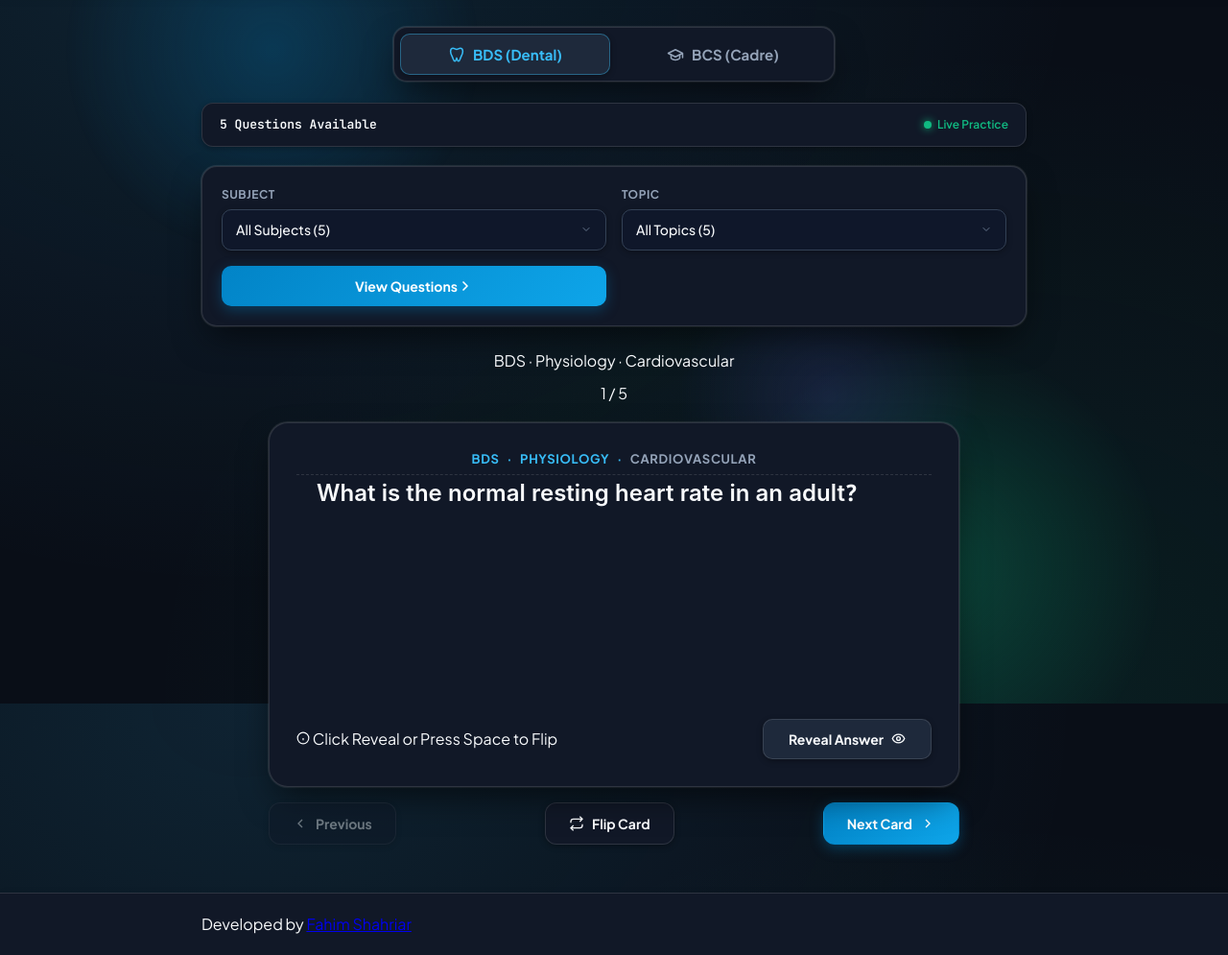
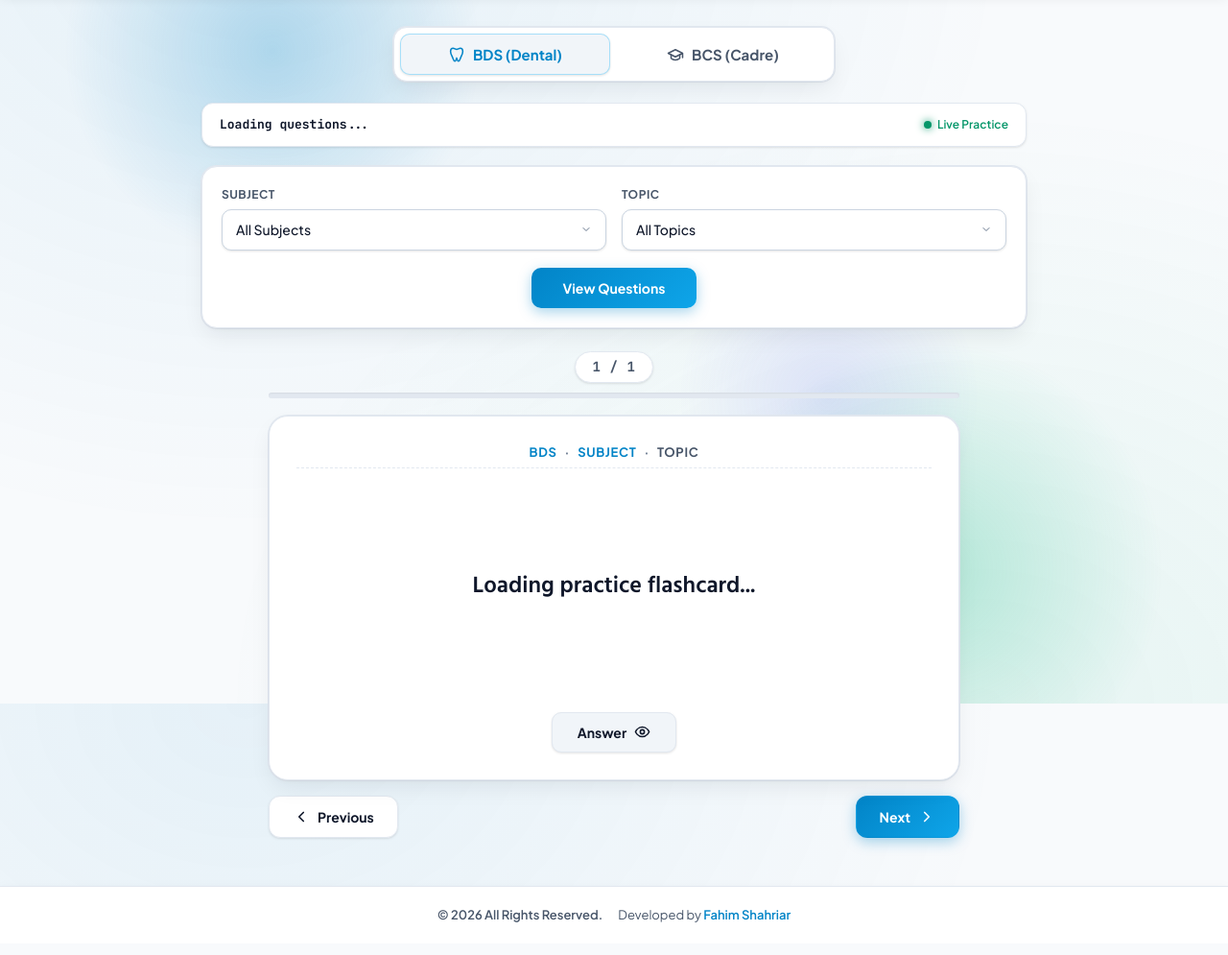
Before and after one commit to fahimshahriarbd/dental-to-bcs, a website: page public/index.html in a window 1280 px wide. Shown: the part 67-1062 px from the top of the page at 96% size. Drawn offline with Linux system fonts and the light colour scheme; no server answers.

Commit message:
Update index.html

```diff
--- a/public/index.html
+++ b/public/index.html
@@ -1,5 +1,5 @@
 <!DOCTYPE html>
-<html lang="en" data-theme="dark">
+<html lang="en" data-theme="light">
 <head>
   <meta charset="UTF-8">
   <meta name="viewport" content="width=device-width, initial-scale=1.0">
@@ -8,10 +8,10 @@
   <meta property="og:title" content="BDS to BCS">
   <meta property="og:description" content="Practice questions for BDS students and BCS candidates.">
 
-  <!-- Google Fonts: Plus Jakarta Sans for clean typography -->
+  <!-- Google Fonts: Hind Siliguri for Bengali typography, Plus Jakarta Sans, JetBrains Mono -->
   <link rel="preconnect" href="https://fonts.googleapis.com">
   <link rel="preconnect" href="https://fonts.gstatic.com" crossorigin>
-  <link href="https://fonts.googleapis.com/css2?family=Plus+Jakarta+Sans:wght@400;500;600;700;800&family=JetBrains+Mono:wght@500;600&display=swap" rel="stylesheet">
+  <link href="https://fonts.googleapis.com/css2?family=Hind+Siliguri:wght@400;500;600;700&family=Plus+Jakarta+Sans:wght@400;500;600;700;800&family=JetBrains+Mono:wght@500;600;700&display=swap" rel="stylesheet">
   <link rel="stylesheet" href="/css/style.css">
 </head>
 
@@ -42,6 +42,13 @@
       </a>
 
       <div class="nav-actions">
+        <!-- Full Screen Toggle -->
+        <button type="button" class="nav-btn" id="btnToggleFullscreen" title="Toggle Full Screen">
+          <svg id="fullscreenSvg" viewBox="0 0 24 24" fill="none" stroke="currentColor" stroke-width="2" stroke-linecap="round" stroke-linejoin="round">
+            <path d="M8 3H5a2 2 0 0 0-2 2v3m18 0V5a2 2 0 0 0-2-2h-3m0 18h3a2 2 0 0 0 2-2v-3M3 16v3a2 2 0 0 0 2 2h3"/>
+          </svg>
+        </button>
+
         <!-- Sound Toggle -->
         <button type="button" class="nav-btn" id="btnToggleSound" title="Sound On / Off">
           <svg id="soundSvg" viewBox="0 0 24 24" fill="none" stroke="currentColor" stroke-width="2" stroke-linecap="round" stroke-linejoin="round">
@@ -94,7 +101,7 @@
       </div>
     </div>
 
-    <!-- Frosted Glass Filter Deck: Subject (count) + Topic (count) + View Questions button -->
+    <!-- Filter Deck: Subject + Topic + Centered View Questions button (no arrow icon) -->
     <div class="filter-panel">
       <div class="filter-grid">
         <div class="form-group">
@@ -110,54 +117,49 @@
             <option value="all">All Topics</option>
           </select>
         </div>
+      </div>
 
+      <div class="filter-action-row">
         <button type="button" class="btn-view-questions" id="btnViewQuestions">
           <span>View Questions</span>
-          <svg width="16" height="16" viewBox="0 0 24 24" fill="none" stroke="currentColor" stroke-width="2.5" stroke-linecap="round" stroke-linejoin="round">
-            <polyline points="9 18 15 12 9 6"/>
-          </svg>
         </button>
       </div>
     </div>
 
-    <!-- Frosted Glass 3D Flashcard Section -->
+    <!-- Question Counter & Progress Bar Centered Above Flipcard -->
     <div class="card-stage">
       <div class="card-meta-bar">
-        <div id="cardTagsIndicator">BDS · Anatomy · Cranial Nerve</div>
-        <div class="card-index" id="cardCounterIndex">1 / 1</div>
+        <div class="card-counter-center" id="cardCounterIndex">1 / 1</div>
+        <div class="progress-container" title="Question Progress">
+          <div class="progress-bar-fill" id="progressBarFill" style="width: 0%;"></div>
+        </div>
       </div>
 
       <!-- 3D Viewport -->
       <div class="card-viewport" id="cardViewport">
         <div class="flip-card-inner" id="flipCardInner">
 
-          <!-- FRONT FACE: Question Only -->
+          <!-- FRONT FACE: Tags at top, Question Centered in middle, Answer button at bottom -->
           <div class="card-face card-front">
-            <div>
             <div class="card-header-tags">
               <span id="frontCategoryLabel">BDS</span>
-                <span>·</span>
+              <span class="tag-sep">·</span>
               <span id="frontSubjectLabel">Subject</span>
-                <span>·</span>
+              <span class="tag-sep">·</span>
               <span class="tag-topic" id="frontTopicLabel">Topic</span>
             </div>
 
+            <!-- Question strictly centered horizontally and vertically -->
+            <div class="question-container">
               <div class="question-content" id="questionText">
                 Loading practice flashcard...
               </div>
             </div>
 
-            <div style="display: flex; align-items: center; justify-content: space-between; gap: 12px; margin-top: auto;">
-              <span class="card-prompt-hint">
-                <svg width="14" height="14" viewBox="0 0 24 24" fill="none" stroke="currentColor" stroke-width="2">
-                  <circle cx="12" cy="12" r="10"/><line x1="12" y1="16" x2="12" y2="12"/><line x1="12" y1="8" x2="12.01" y2="8"/>
-                </svg>
-                Click Reveal or Press Space to Flip
-              </span>
-
+            <div class="card-front-action">
               <button type="button" class="btn-reveal-answer" id="btnRevealAnswer">
-                <span>Reveal Answer</span>
-                <svg width="15" height="15" viewBox="0 0 24 24" fill="none" stroke="currentColor" stroke-width="2.2" stroke-linecap="round" stroke-linejoin="round">
+                <span>Answer</span>
+                <svg width="17" height="17" viewBox="0 0 24 24" fill="none" stroke="currentColor" stroke-width="2.2" stroke-linecap="round" stroke-linejoin="round">
                   <path d="M2 12s3-7 10-7 10 7 10 7-3 7-10 7-10-7-10-7Z"/>
                   <circle cx="12" cy="12" r="3"/>
                 </svg>
@@ -165,32 +167,27 @@
             </div>
           </div>
 
-          <!-- BACK FACE: Answer & Explanation -->
+          <!-- BACK FACE: Centered Answer Only (No description/explanation) -->
           <div class="card-face card-back">
-            <div>
-              <div class="answer-tag-title">
+            <div class="card-header-tags">
+              <span class="answer-badge-tag">
                 <svg width="15" height="15" viewBox="0 0 24 24" fill="none" stroke="currentColor" stroke-width="2.5" stroke-linecap="round" stroke-linejoin="round">
                   <polyline points="20 6 9 17 4 12"/>
                 </svg>
                 <span>Correct Answer</span>
+              </span>
             </div>
 
-              <div class="answer-text-lead" id="answerHeadline">
+            <!-- Answer strictly centered horizontally and vertically -->
+            <div class="answer-container">
+              <div class="answer-content" id="answerHeadline">
                 Answer details
-              </div>
-
-              <div class="explanation-section" id="answerExplanation">
-                Explanation notes
               </div>
             </div>
 
-            <div style="display: flex; align-items: center; justify-content: space-between; gap: 12px; margin-top: auto;">
+            <div class="card-back-action">
               <button type="button" class="btn-reveal-answer" id="btnFlipBack">
-                ← Flip Back to Question
-              </button>
-
-              <button type="button" class="ctrl-btn primary" id="btnNextFromBack">
-                Next Card →
+                ← Question
               </button>
             </div>
           </div>
@@ -198,28 +195,18 @@
         </div>
       </div>
 
-      <!-- Controls: Back, Flip, Next -->
+      <!-- Controls: Only 2 Buttons: Previous & Next -->
       <div class="card-controls">
-        <button type="button" class="ctrl-btn" id="btnPrevCard" title="Previous Flashcard">
-          <svg width="16" height="16" viewBox="0 0 24 24" fill="none" stroke="currentColor" stroke-width="2">
+        <button type="button" class="ctrl-btn" id="btnPrevCard" title="Previous Question">
+          <svg width="18" height="18" viewBox="0 0 24 24" fill="none" stroke="currentColor" stroke-width="2.2" stroke-linecap="round" stroke-linejoin="round">
             <polyline points="15 18 9 12 15 6"/>
           </svg>
-          Previous
+          <span>Previous</span>
         </button>
 
-        <button type="button" class="ctrl-btn" id="btnFlipCard" title="Flip Flashcard (Spacebar)">
-          <svg width="16" height="16" viewBox="0 0 24 24" fill="none" stroke="currentColor" stroke-width="2">
-            <polyline points="17 1 21 5 17 9"/>
-            <path d="M3 11V9a4 4 0 0 1 4-4h14"/>
-            <polyline points="7 23 3 19 7 15"/>
-            <path d="M21 13v2a4 4 0 0 1-4 4H3"/>
-          </svg>
-          Flip Card
-        </button>
-
-        <button type="button" class="ctrl-btn primary" id="btnNextCard" title="Next Flashcard">
-          Next Card
-          <svg width="16" height="16" viewBox="0 0 24 24" fill="none" stroke="currentColor" stroke-width="2">
+        <button type="button" class="ctrl-btn primary" id="btnNextCard" title="Next Question">
+          <span>Next</span>
+          <svg width="18" height="18" viewBox="0 0 24 24" fill="none" stroke="currentColor" stroke-width="2.2" stroke-linecap="round" stroke-linejoin="round">
             <polyline points="9 18 15 12 9 6"/>
           </svg>
         </button>
@@ -229,16 +216,15 @@
 
   </main>
 
-  <!-- Clean Footer as Specified -->
+  <!-- Clean Minimal Footer -->
   <footer>
-    <div class="container">
-      Developed by <a href="https://fahimshahriar.com.bd" target="_blank" rel="noopener noreferrer">Fahim Shahriar</a>
+    <div class="container footer-content">
+      <p class="copyright">© 2026 All Rights Reserved.</p>
+      <p class="credit">Developed by <a href="https://fahimshahriar.com.bd" target="_blank" rel="noopener noreferrer">Fahim Shahriar</a></p>
     </div>
   </footer>
 
-  <!-- ========================================================================
-       JAVASCRIPT LOGIC
-       ======================================================================== -->
+  <!-- JAVASCRIPT LOGIC -->
   <script src="/js/app.js" defer></script>
 </body>
 </html>
```
Lines whose indentation alone changed are shown as unchanged.
